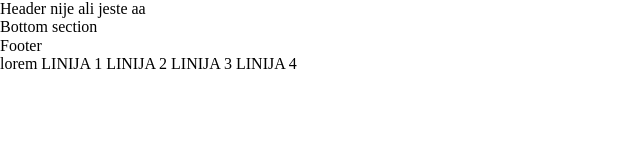
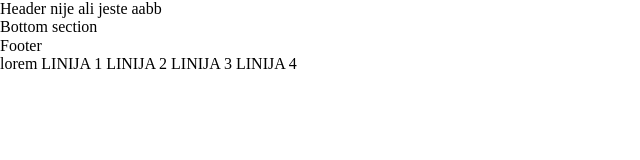
Before and after one commit to ooloo-io/github-flow-sobekcinasobek, a website: page src/index.html in a window 1280 px wide. Shown: the full height of the page, 0-640 px from the left. Drawn offline with nearby package versions, Linux system fonts and the light colour scheme.

Commit message:
fixup! poruka

```diff
--- a/src/index.html
+++ b/src/index.html
@@ -14,7 +14,7 @@
 
 <body>
   <header class="header123">
-    Header nije ali jeste aa
+    Header nije ali jeste aabb
   </header>
   <main class="content">
     <section class="section">
```
